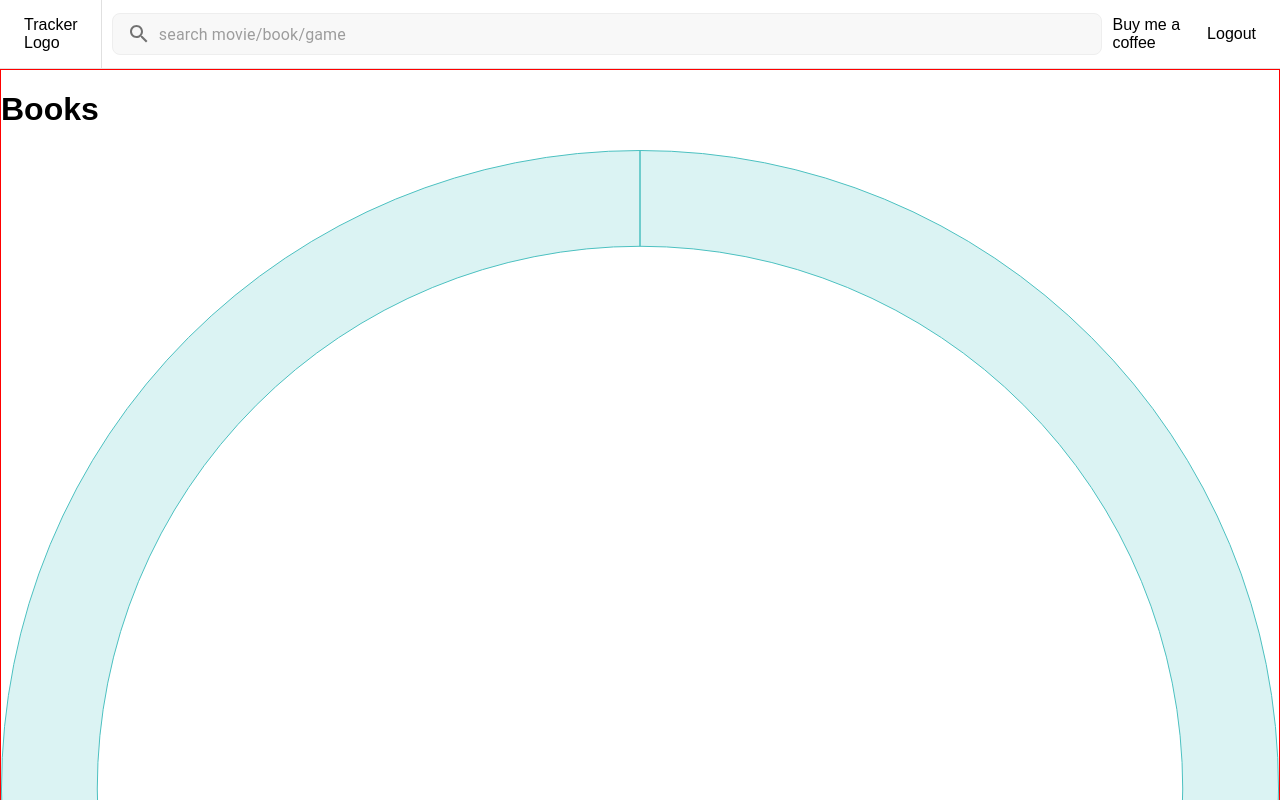
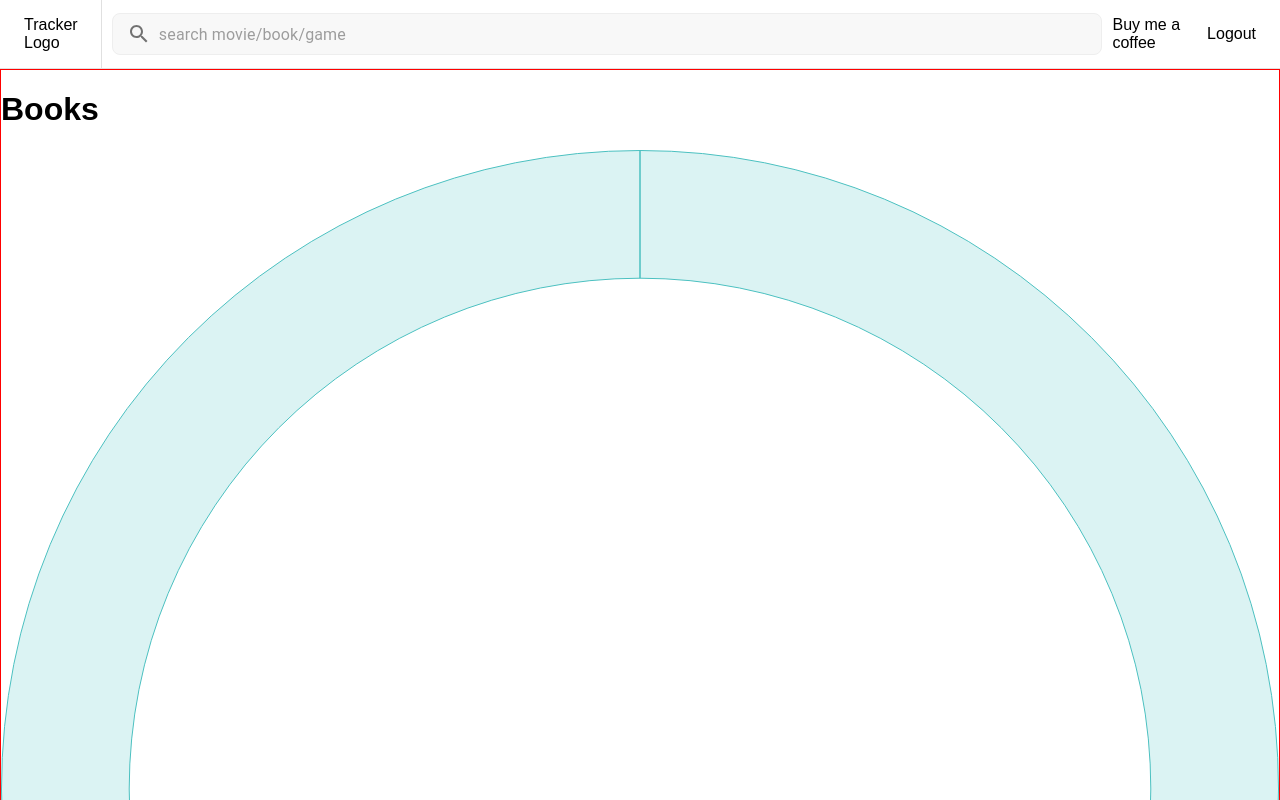
Before and after one commit to BodaNabeel/milestonetracker, a React (Vite) app: page / in a window 1280 px wide. Shown: the top 800 px of the page. Built offline with nearby package versions, Linux system fonts and the light colour scheme.

Commit message:
changed cutout

```diff
--- a/src/component/DoughnutChart.jsx
+++ b/src/component/DoughnutChart.jsx
@@ -16,7 +16,7 @@ function DoughnutChart({completed, pending}) {
   };
 
   const options = {
-    cutout: "85%",
+    cutout: "80%",
     plugins: {
       legend: {
         display: false,
```
